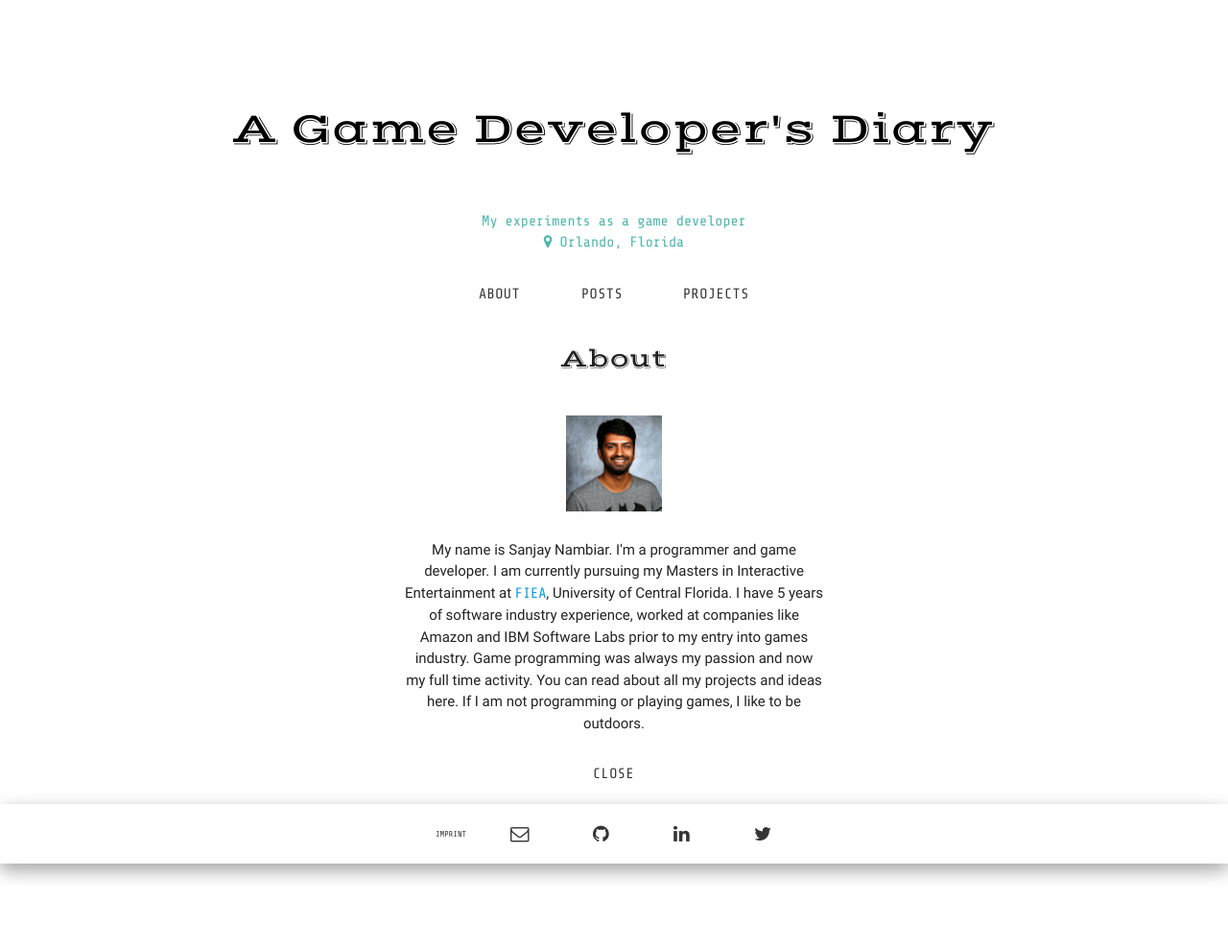
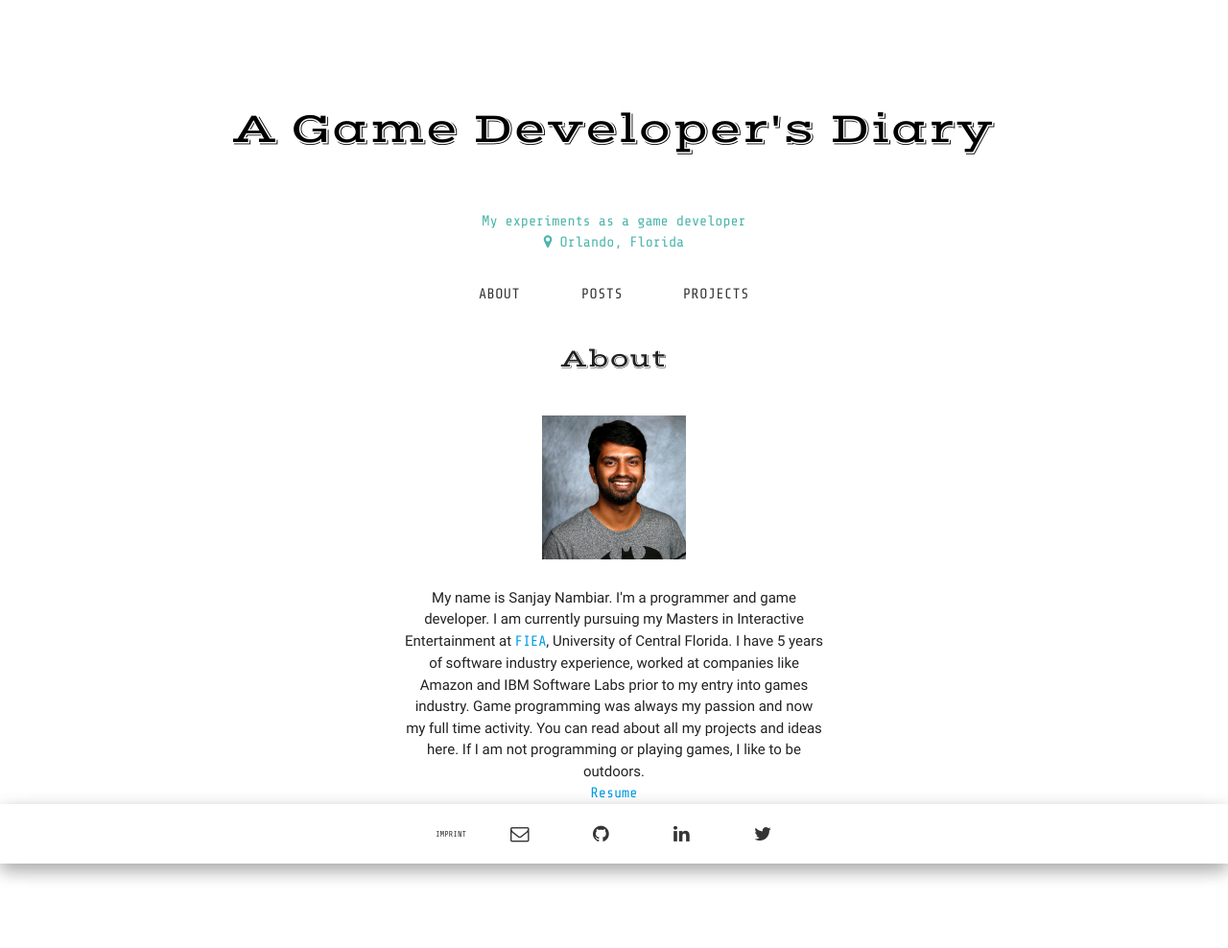
Before and after one commit to sanjay-nambiar/sanjay-nambiar.github.io, a Jekyll site: the page built from index.html, in a window 1280 px wide. Shown: the whole page at 96% size. Built offline with Jekyll 4.4.1, drawn with Linux system fonts in a browser that asks for light colours; some web fonts are replaced; before the commit the page ends 914 px from its top, so only the background shows below that.

Commit message:
Added Resume

```diff
--- a/pages/about.html
+++ b/pages/about.html
@@ -1,5 +1,5 @@
 <br/>
-<img src="{{ "/images/headshot.jpg" | prepend: site.baseurl }}" width="100px" height="100px"/>
+<img src="{{ "/images/headshot.jpg" | prepend: site.baseurl }}" width="150px" height="150px"/>
 <br/><br/>
 My name is Sanjay Nambiar. I'm a programmer and game developer. I am currently pursuing my Masters in Interactive Entertainment
 at <a href="http://fiea.ucf.edu/">FIEA</a>, University of Central Florida. I have 5 years of software industry experience, worked
@@ -7,4 +7,7 @@
 
 Game programming was always my passion and now my full time activity. You can read about all my projects and ideas here. If I am not
 programming or playing games, I like to be outdoors.
+
 <br/>
+<a href="{{ site.baseurl }}/download/Sanjay-Nambiar_Resume.pdf">Resume</a>
+<br/>
```
Also changed, not shown: 1 other file.
